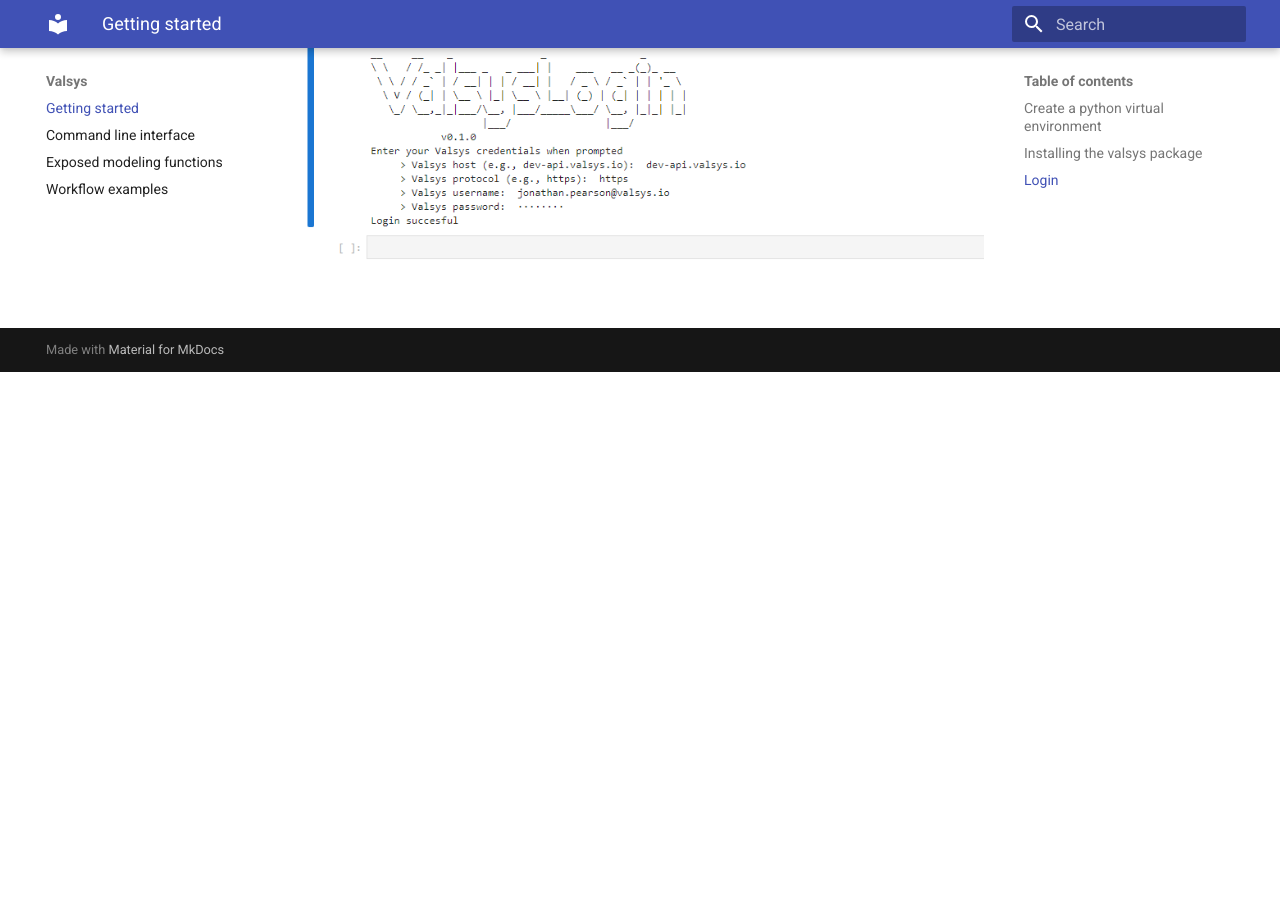
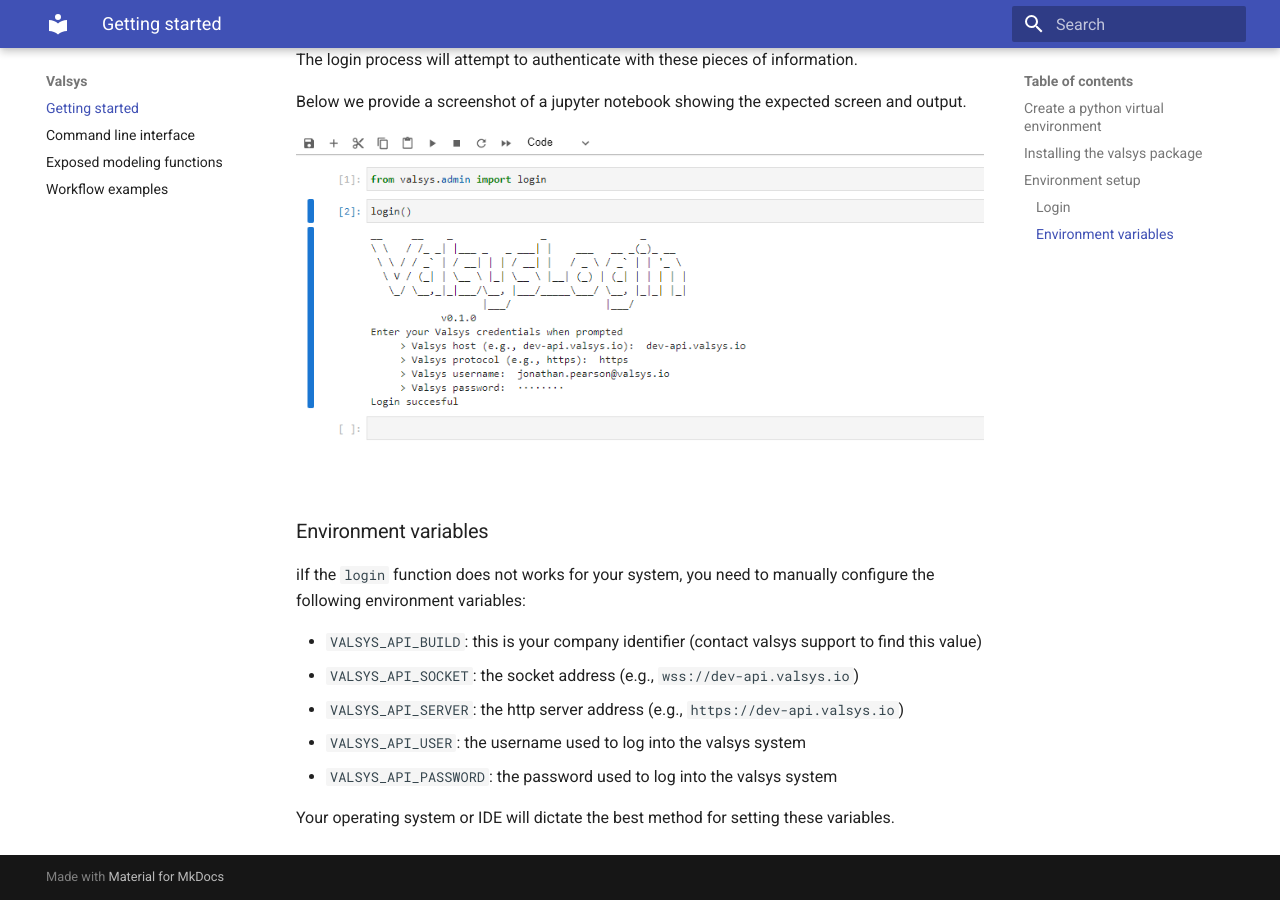
Before and after one commit to valsysinc/valsys-api, an MkDocs documentation site: the page built from docs/index.md, in a window 1280 px wide and 900 px high, scrolled down 1571 px. Built offline with MkDocs 1.6.1 and Material for MkDocs 9.7.7, drawn with Linux system fonts in a browser that asks for light colours; before the commit the page ends 1943 px from its top, so only the background shows below that; some of the changed text lies outside the part shown.

````diff
--- a/docs/index.md
+++ b/docs/index.md
@@ -23,7 +23,9 @@ pip install git+https://github.com/valsysinc/valsys-api
 ```
 Any other packages you require (e.g., `spark`, or `numpy`) will also need to be installed into the environment
 
-## Login
+## Environment setup
+To effectively use the library certain environment variables are required. These can be set in two ways: first via `login` process which guides you through the process, secondly via directly setting environment variables (if you are unsure as to which applies to your situation, contact valsys support).
+### Login
 Once the library has been installed, the first task is to login. From a python script (e.g., in the repl, or a jupyter notebook), execute
 ```python
 from valsys.admin import login
@@ -47,3 +49,14 @@ The login process will attempt to authenticate with these pieces of information.
 Below we provide a screenshot of a jupyter notebook showing the expected screen and output.
 
 ![](images/jupyter_login.png "Jupyter login")
+
+### Environment variables
+iIf the `login` function does not works for your system, you need to manually configure the following environment variables:
+
+* `VALSYS_API_BUILD`: this is your company identifier (contact valsys support to find this value)
+* `VALSYS_API_SOCKET`: the socket address (e.g., `wss://dev-api.valsys.io`)
+* `VALSYS_API_SERVER`: the http server address (e.g., `https://dev-api.valsys.io`)
+* `VALSYS_API_USER`: the username used to log into the valsys system
+* `VALSYS_API_PASSWORD`: the password used to log into the valsys system
+
+Your operating system or IDE will dictate the best method for setting these variables.
````
Also changed, not shown: 2 other files.
